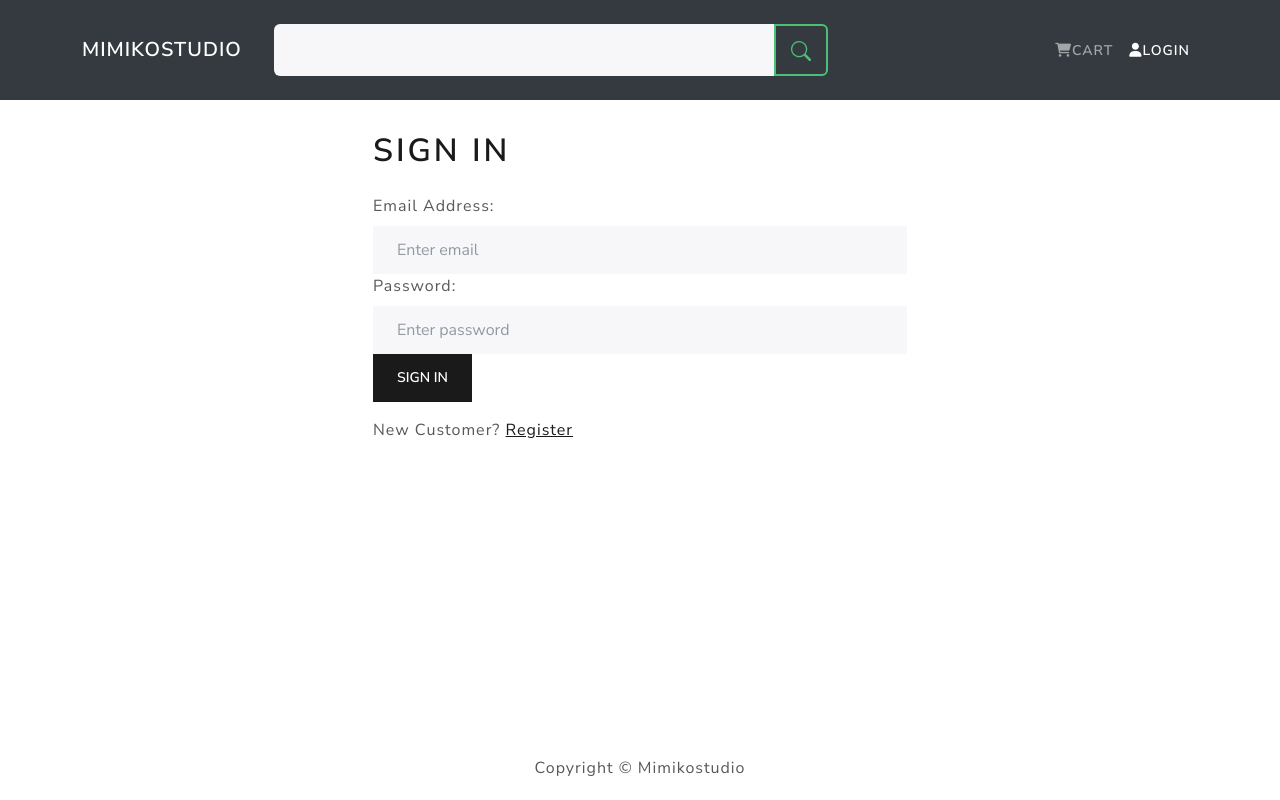
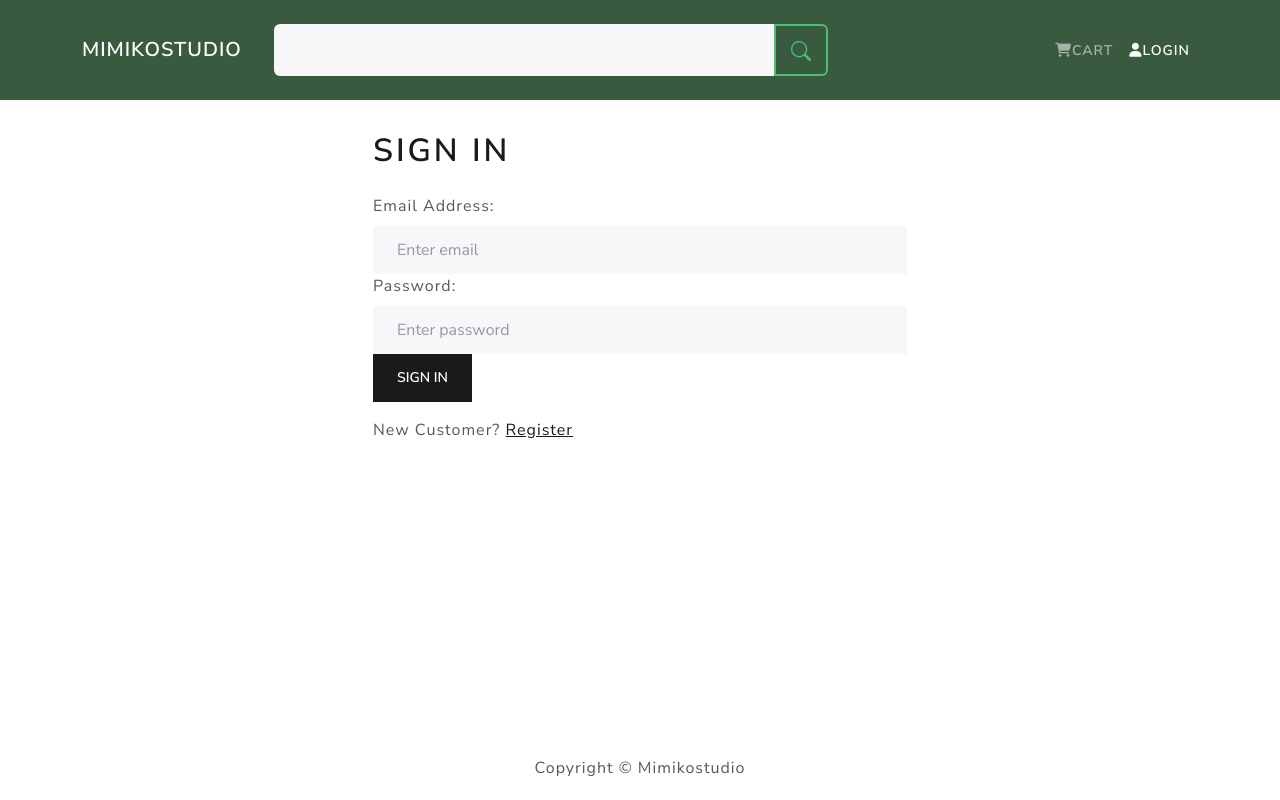
Before and after one commit to rya00/Mimikostudio, a React (Create React App) app in the folder frontend/: page /login in a window 1280 px wide. Built offline with nearby package versions, Linux system fonts and the light colour scheme.

Commit message:
Changed pop-color

```diff
--- a/frontend/src/components/Header.js
+++ b/frontend/src/components/Header.js
@@ -19,7 +19,7 @@ function Header() {
 
   return (
     <header>
-      <Navbar bg="dark" variant='dark' expand="lg" collapseOnSelect>
+      <Navbar  variant='dark' expand="lg" collapseOnSelect className='nav-color'>
         <Container>
           <LinkContainer to='/'>
             <Navbar.Brand>Mimikostudio</Navbar.Brand>
--- a/frontend/src/components/ProductCarousel.js
+++ b/frontend/src/components/ProductCarousel.js
@@ -22,7 +22,7 @@ function ProductCarousel() {
     : error
     ? <Message variant='danger'>{error}</Message>
     : (
-        <Carousel pause='hover' className='bg-dark carousel-custom'>
+        <Carousel pause='hover' className='carousel-custom'>
             {products.map(product => (
                 <Carousel.Item key={product._id}>
                     <Link to={`/product/${product._id}`}>
--- a/frontend/src/index.css
+++ b/frontend/src/index.css
@@ -3,6 +3,12 @@
 *{
     font-family: 'Poppins', sans-serif;
 } */
+
+/*
+#6d6875 and #b5838d
+OR
+#3a5a40/#344e41 and #588157
+*/
 
 main {
   min-height: 80vh;
@@ -57,6 +63,10 @@ h3 {
   margin: 0 auto;
 }
 
+.nav-color{
+  background-color: #3a5a40;
+}
+
 /* container for the searchbar and button */
 .search-item-container {
   display: flex;
@@ -89,6 +99,7 @@ h3 {
 
 .carousel-custom {
   border-radius: 6px;
+  background-color: #588157;
 }
 
 /* .product-card {
@@ -164,5 +175,6 @@ h3 {
 
   .search-item-container {
     margin-top: 15px;
+    margin-bottom: 10px;
   }
 }
```
Also changed, not shown: 1 other file (tests, documents, lock files or other folders).
